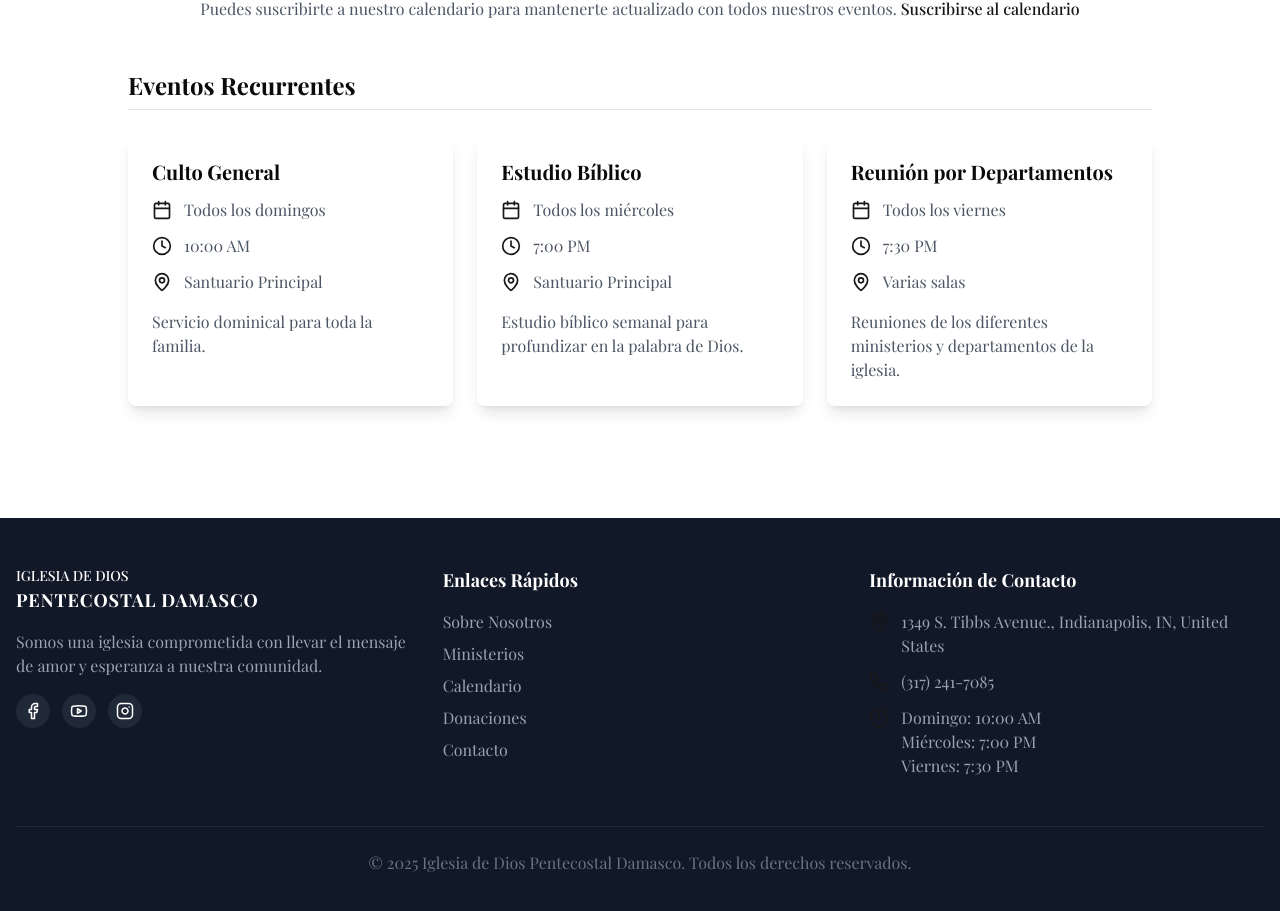
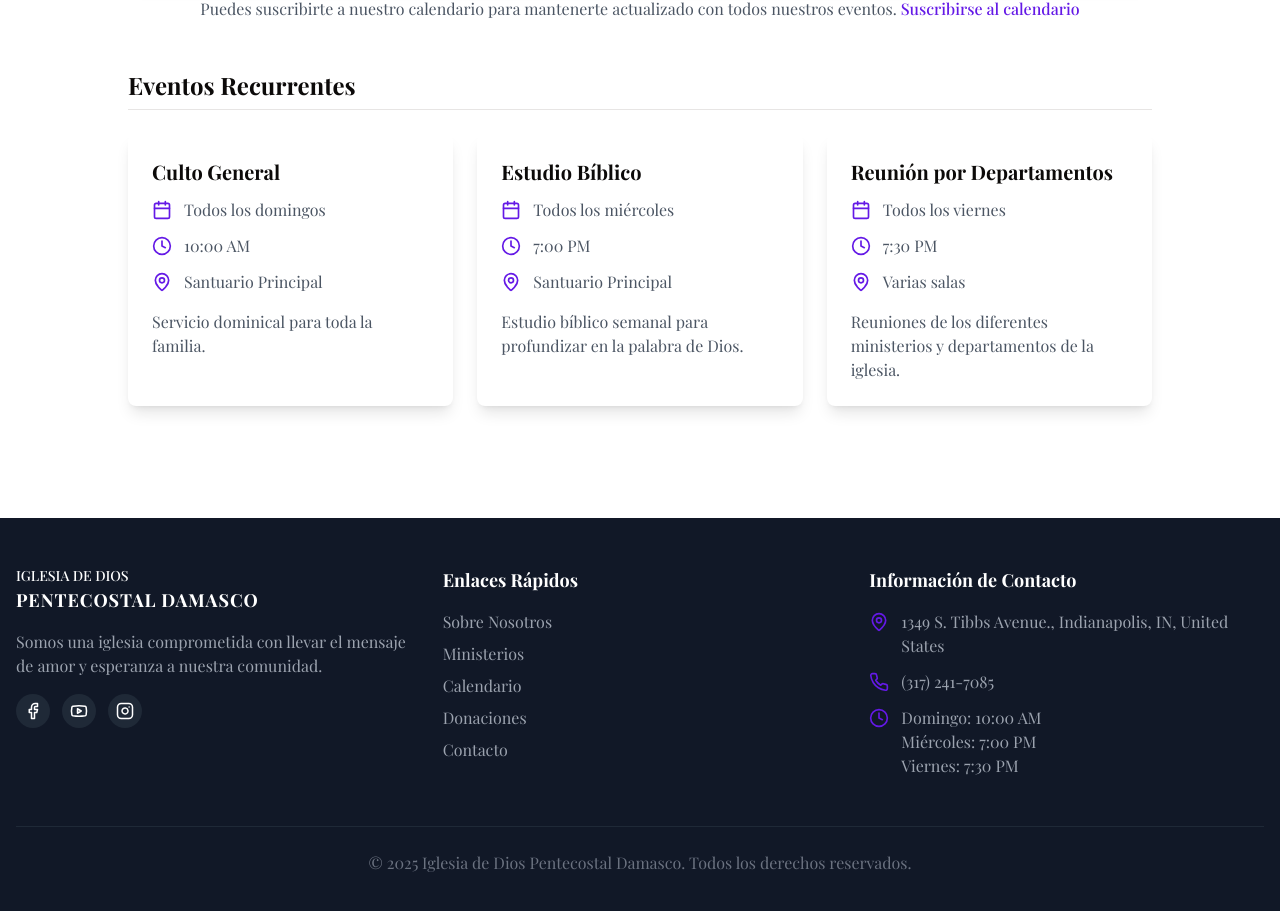
Before and after one commit to damascochurch/iglesia-damasco-website, a Next.js app: page /calendario in a window 1280 px wide. Shown: the part 1239-2150 px from the top of the page. Built offline with nearby package versions, Linux system fonts and the light colour scheme; a web font is replaced by a local one.

Commit message:
Restore previous color scheme and styling

```diff
--- a/app/globals.css
+++ b/app/globals.css
@@ -5,24 +5,24 @@
 @layer base {
   :root {
     --background: 0 0% 100%;
-    --foreground: 0 0% 3.9%;
+    --foreground: 20 14.3% 4.1%;
     --card: 0 0% 100%;
-    --card-foreground: 0 0% 3.9%;
+    --card-foreground: 20 14.3% 4.1%;
     --popover: 0 0% 100%;
-    --popover-foreground: 0 0% 3.9%;
-    --primary: 0 0% 9%;
-    --primary-foreground: 0 0% 98%;
-    --secondary: 0 0% 96.1%;
-    --secondary-foreground: 0 0% 9%;
-    --muted: 0 0% 96.1%;
-    --muted-foreground: 0 0% 45.1%;
-    --accent: 0 0% 96.1%;
-    --accent-foreground: 0 0% 9%;
+    --popover-foreground: 20 14.3% 4.1%;
+    --primary: 38 92% 50%;
+    --primary-foreground: 26 83.3% 14.1%;
+    --secondary: 60 4.8% 95.9%;
+    --secondary-foreground: 24 9.8% 10%;
+    --muted: 60 4.8% 95.9%;
+    --muted-foreground: 25 5.3% 44.7%;
+    --accent: 60 4.8% 95.9%;
+    --accent-foreground: 24 9.8% 10%;
     --destructive: 0 84.2% 60.2%;
-    --destructive-foreground: 0 0% 98%;
-    --border: 0 0% 89.8%;
-    --input: 0 0% 89.8%;
-    --ring: 0 0% 3.9%;
+    --destructive-foreground: 60 9.1% 97.8%;
+    --border: 20 5.9% 90%;
+    --input: 20 5.9% 90%;
+    --ring: 38 92% 50%;
     --radius: 0.5rem;
   }
 }
--- a/components/header.tsx
+++ b/components/header.tsx
@@ -31,7 +31,7 @@ export function Header() {
     <header
       className={cn(
         "fixed top-0 w-full z-50 transition-all duration-300",
-        isScrolled ? "bg-white shadow-md" : "bg-transparent",
+        isScrolled ? "bg-white/95 shadow-md backdrop-blur-sm" : "bg-transparent",
       )}
     >
       <div className="container mx-auto px-4 py-3 flex items-center justify-between">
--- a/tailwind.config.ts
+++ b/tailwind.config.ts
@@ -25,15 +25,15 @@ const config = {
         background: "hsl(var(--background))",
         foreground: "hsl(var(--foreground))",
         primary: {
-          DEFAULT: "hsl(var(--primary))",
+          DEFAULT: "hsl(262, 80%, 50%)",
           foreground: "hsl(var(--primary-foreground))",
         },
         secondary: {
-          DEFAULT: "hsl(var(--secondary))",
+          DEFAULT: "hsl(226, 70%, 55%)",
           foreground: "hsl(var(--secondary-foreground))",
         },
         accent: {
-          DEFAULT: "hsl(var(--accent))",
+          DEFAULT: "hsl(330, 75%, 60%)",
           foreground: "hsl(var(--accent-foreground))",
         },
         muted: {
```
